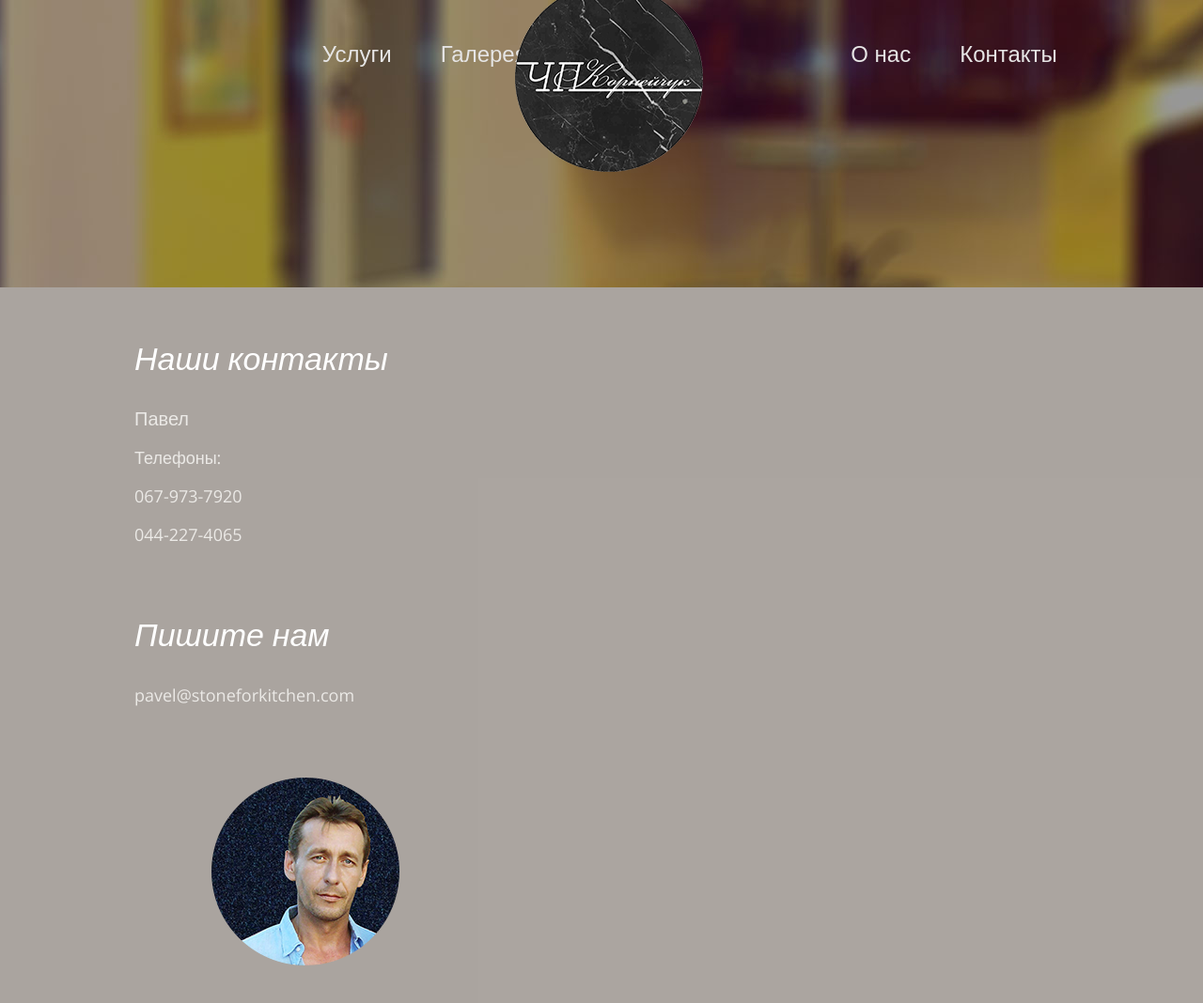
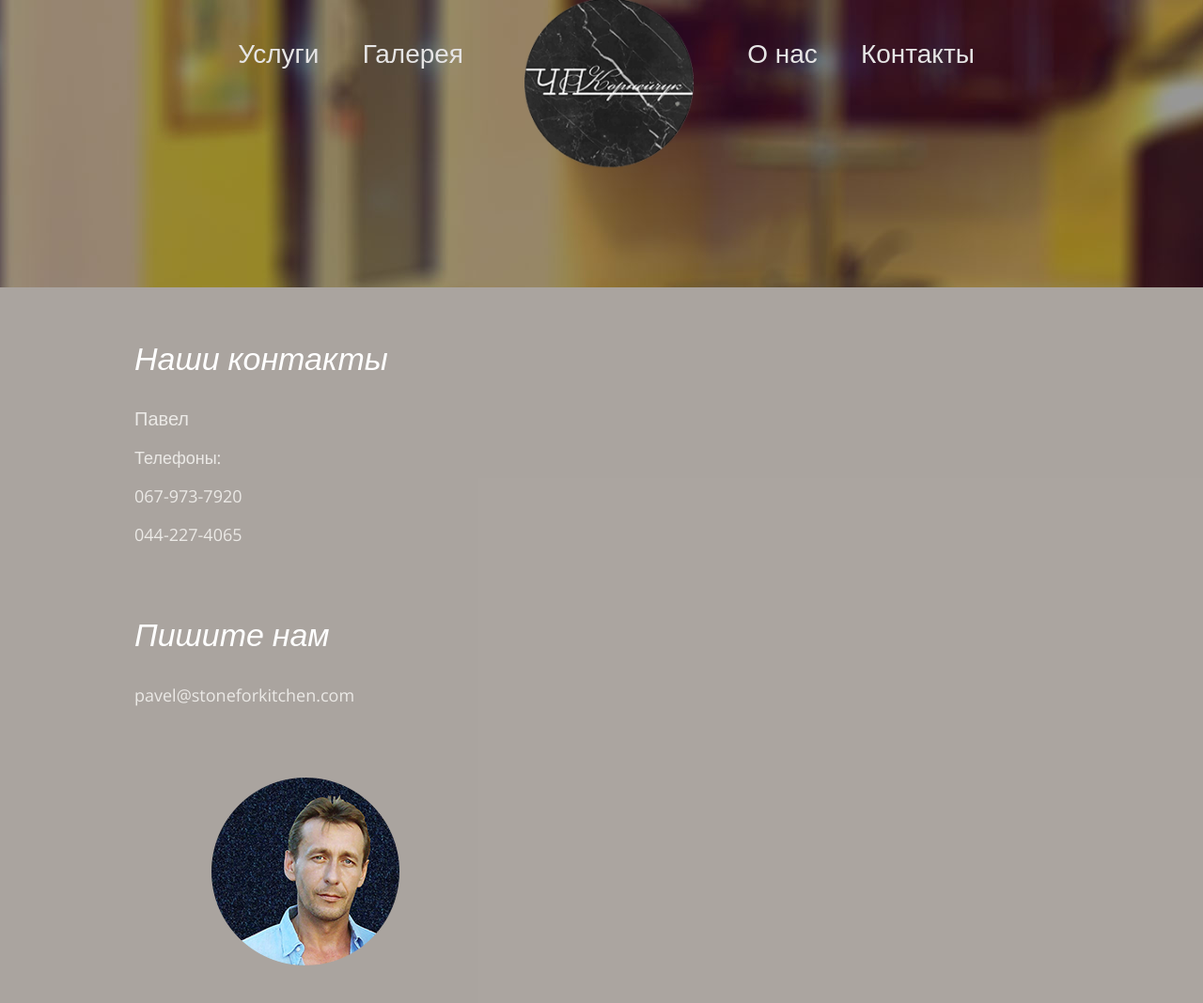
Before and after one commit to Fleischers/stoneforkitchen.com, a plain HTML site: page contact.html in a window 1280 px wide. Shown: the whole page at 94% size. Drawn offline with nearby package versions, Linux system fonts and the light colour scheme; a web font is replaced by a local one.

Commit message:
resize.js, cntacts-class. stone-class

```diff
--- a/contact.html
+++ b/contact.html
@@ -13,6 +13,7 @@
     <link rel="stylesheet" href="css/owl.carousel.css">
     <link rel="stylesheet" href="css/style.css">
     <!-- // <script src="js/jquery.js"></script> -->
+    <script src="js/resize.js"></script>
     <script src="js/jquery-migrate-1.1.1.js"></script>
     <script src="js/jquery.easing.1.3.js"></script>
      <script src="js/script.js"></script>
@@ -69,7 +70,7 @@
 <![endif]-->
 </head>
 
-<body>
+<body onresize="resize()" onload="resize();">
     <!--==============================
     header
     =================================-->
@@ -78,24 +79,22 @@
 
         <div class="navigation single-page-nav">
             <div class="container_12">
-                <div class="grid_12">
 
                     <nav>
                         <ul>
-                            <li><a href="index.html#services">Услуги</a></li>
-                            <li><a href="index.html#portfolio">Галерея</a></li>
-                            <li><a href="index.html#about">О нас</a></li>
-                            <li><a href="index.html#contacts">Контакты</a></li>
+                            <li class="menu_list"><a href="index.html#services">Услуги</a></li>
+                            <li class="menu_list"><a href="index.html#portfolio">Галерея</a></li>
+                            <li class="menu_list"><a href="index.html#about">О нас</a></li>
+                            <li class="menu_list"><a href="index.html#contacts">Контакты</a></li>
                         </ul>
                     </nav>
 
                 </div>
             </div>
-        </div>
         <h1 class="logo">
-            <a href="http://stoneforkitchen.com">
-            <img src="images/k_logo.png" alt="">
-            </a>
+              <a id="img_logo" href="http://stoneforkitchen.com/">
+              <img  src="images/k_logo.png" alt="ЧП Корнейчук">
+              </a>
         </h1>
     </header>
     <section id="contacts" class="page">
@@ -151,6 +150,7 @@ $('.single-page-nav').singlePageNav({
         console.log('done scrolling');
     }
 });
+
 </script>
 </body>
 </html>
--- /dev/null
+++ b/js/resize.js
@@ -0,0 +1,34 @@
+function resize() {
+              var client = document.documentElement.clientWidth,
+                  list = document.getElementsByClassName('menu_list'),
+                  logimg = document.getElementById('img_logo'),
+                  slogan = document.getElementById('slogan');
+
+                if (client <= 850) {
+                  for(i=0;i<list.length;i++) {
+                  list[i].style.fontSize = "24px" ;
+                  }
+                  list[2].style.marginLeft = "4%";
+                  logimg.style.display = "none";
+                  slogan.style.fontSize = "34px";
+                  slogan.style.lineHeight = "36px";
+                }
+                /*if (client <= 550) {
+                  for(i=0;i<list.length;i++) {
+                  list[i].style.fontSize = "18px" ;
+                  }
+                  list[2].style.marginLeft = "4%";
+                  logimg.style.display = "none";
+                  slogan.style.fontSize = "34px";
+                  slogan.style.lineHeight = "36px";
+                }*/ else {
+                  for(i=0;i<list.length;i++) {
+                  list[i].style.fontSize = "28px" ;
+                  }
+                  logimg.style.display = "block";
+                  list[2].style.marginLeft = "29%";
+                  slogan.style.fontSize = "48px";
+                  slogan.style.lineHeight = "36px";
+                }
+            }
+            resize();
```
Also changed, not shown: index.html (+1 -35 lines), stone.html (+10 -10 lines).
